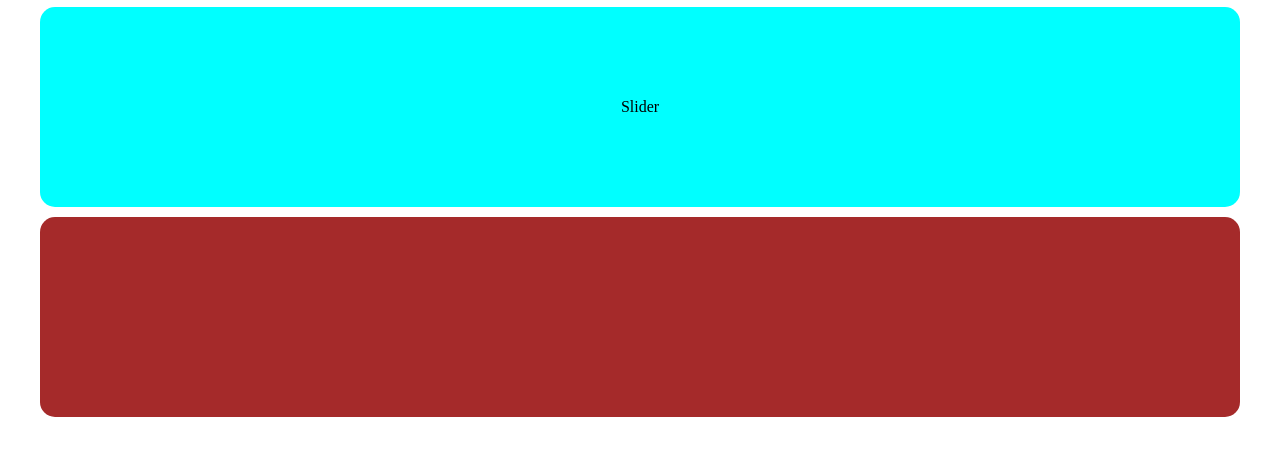
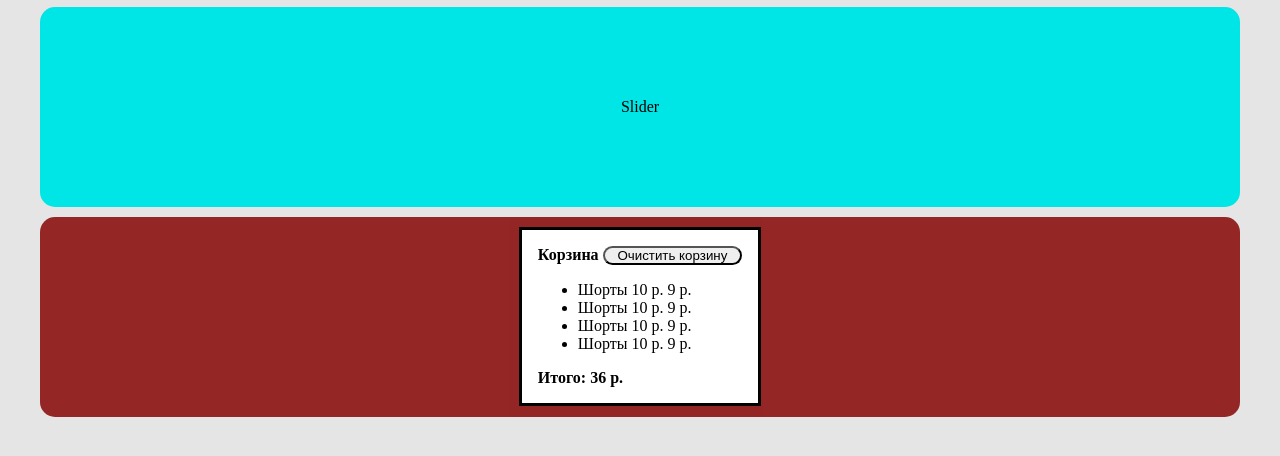
Before and after one commit to vorobyshek228/courseProject, a website built with Parcel: page src/index.html in a window 1280 px wide. Both pictures are taken after a click on the button "Корзина". Shown: the part 84-540 px from the top of the page. Built offline with nearby package versions, Linux system fonts and the light colour scheme.

Commit message:
add basket modal

```diff
--- a/src/index.html
+++ b/src/index.html
@@ -12,7 +12,19 @@
         <button><h1>Wildberries</h1></button>
         <input type="text" placeholder="Поиск...">
         <button id="btnBasket"><h2>Корзина</h2></button>
-        <dialog id="modalBasket"></dialog>
+        <dialog id="modalBasket" class="basket basket-wraper">
+                <div class="basket-header">
+                    <strong>Корзина</strong>
+                    <button class="btnClearBasket">Очистить корзину</button>
+                </div>
+                <ul class="basket__items shopping-list">
+                    <li class="shopping-list__item"><span class="name">Шорты</span> <span class="price">10 р.</span> <span class="diskont">9 р.</span></li>
+                    <li class="shopping-list__item"><span class="name">Шорты</span> <span class="price">10 р.</span> <span class="diskont">9 р.</span></li>
+                    <li class="shopping-list__item"><span class="name">Шорты</span> <span class="price">10 р.</span> <span class="diskont">9 р.</span></li>
+                    <li class="shopping-list__item"><span class="name">Шорты</span> <span class="price">10 р.</span> <span class="diskont">9 р.</span></li>
+                </ul>
+                <div class="basket__items total-price"><strong>Итого: <span class="total">36</span> р.</strong></div>
+        </dialog>
     </header>
     <section class="slider _wrapper">
         <p>Slider</p>
--- a/src/js/script.js
+++ b/src/js/script.js
@@ -0,0 +1,6 @@
+const btnBasket = document.querySelector("#btnBasket");
+const modalBasket= document.querySelector('#modalBasket');
+
+btnBasket.addEventListener('click', function(){
+    modalBasket.showModal();
+})
```
